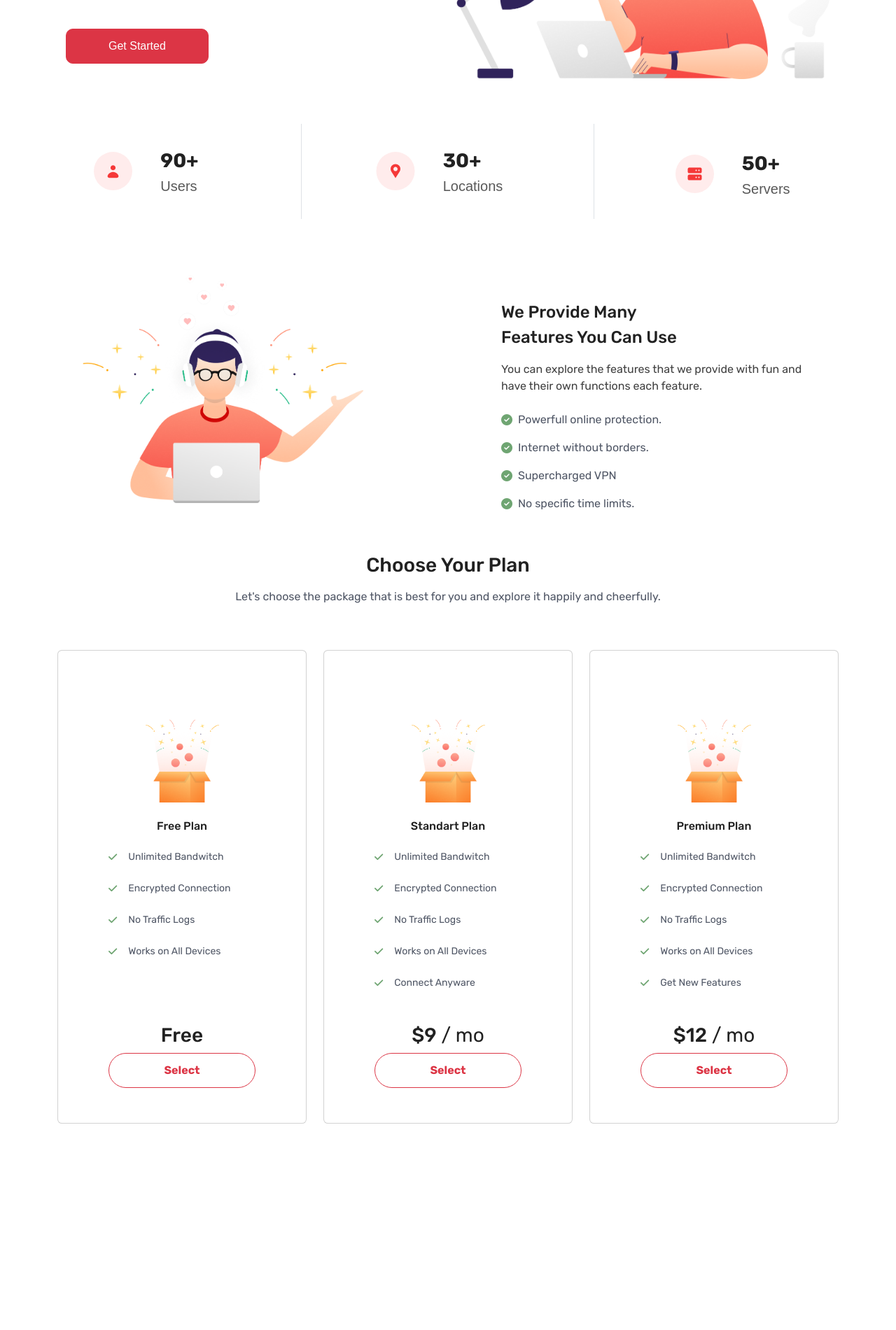
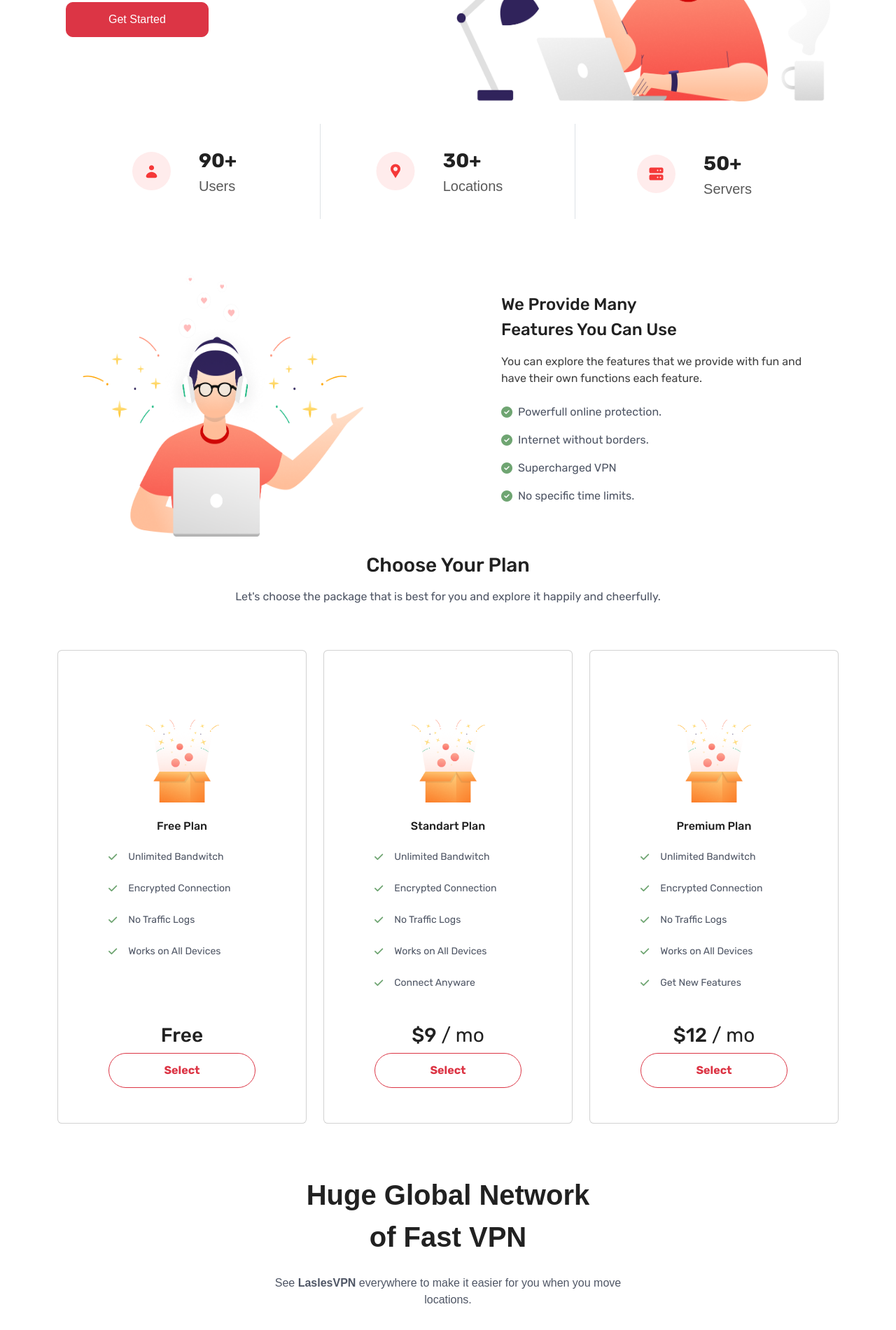
Before and after one commit to elanurbulbul/LasLesVPN, a website built with Vite: page src/index.html in a window 1280 px wide. Shown: the part 351-2252 px from the top of the page at 70% size. Before the commit the page ends 2029 px from the top, so only its background shows below. Built offline with nearby package versions, Linux system fonts and the light colour scheme.

Commit message:
vpn-Section

```diff
--- a/src/index.html
+++ b/src/index.html
@@ -58,9 +58,9 @@
     </div>
   </nav>
   <main>
-    <section class="hero-bg-section">
+    <section class="hero-bg-section my-5 ">
       <div class="container">
-        <div class="row align-items-center justify-content-center mx-auto">
+        <div class="row mx-auto">
           <div class="col-lg-6">
             <h1 class="rubik lh-base mb-4">Want anything to be easy with <span class="fw-bold">LaslesVPN.</span></h1>
             <p class="text-black-50 fw-normal mb-5">Provide a network for all your needs with ease and fun using <span
@@ -73,8 +73,9 @@
         </div>
       </div>
     </section>
-    <section class="second-bg-section mt-5">
-      <div class="row align-items-center justify-content-center mx-auto">
+    <section class="second-bg-section my-5 ">
+      <div class="container">
+        <div class="row mx-auto">
           <div class="container d-flex">
             <div class="col-4 d-flex justify-content-center align-items-center border-end p-2 mb-2 border-opacity-25" >
               <svg width="55" height="56" viewBox="0 0 55 56" fill="none" xmlns="http://www.w3.org/2000/svg">
@@ -114,10 +115,11 @@
             </div>
           </div>
         </div>
+      </div>
     </section>
-    <section class="third-bg-section mt-5 ">
+    <section class="third-bg-section my-5 ">
       <div class="container">
-          <div class="row align-items-center justify-content-center mx-auto">
+          <div class="row mx-auto">
             <div class="col-lg-6 me-5">
               <img class="w-75 h-100 m-lg-4" src="img/section3.png" alt="">
             </div>
@@ -256,7 +258,21 @@
 
       </div>
     </section>
-
+    <section class="vpn-bg-section mb-5 ">
+      <div class="container d-flex flex-column justify-content-center align-items-center ">
+        <div class="row">
+          <div class="col col-12">
+            <h1 class="fw-bold lh-base text-center mb-4">
+              Huge Global Network
+              <span class="d-block">of Fast VPN</span>
+            </h1>
+            <p class="lh-base text-center text-primary ">See <span class="fw-bold  ">LaslesVPN</span> everywhere to make it easier for you when you move
+              <span class="d-block ">locations.</span>
+            </p>
+          </div>
+        </div>
+      </div>
+    </section>
 </body>
 
 </html>
```
Lines whose indentation alone changed are shown as unchanged.
